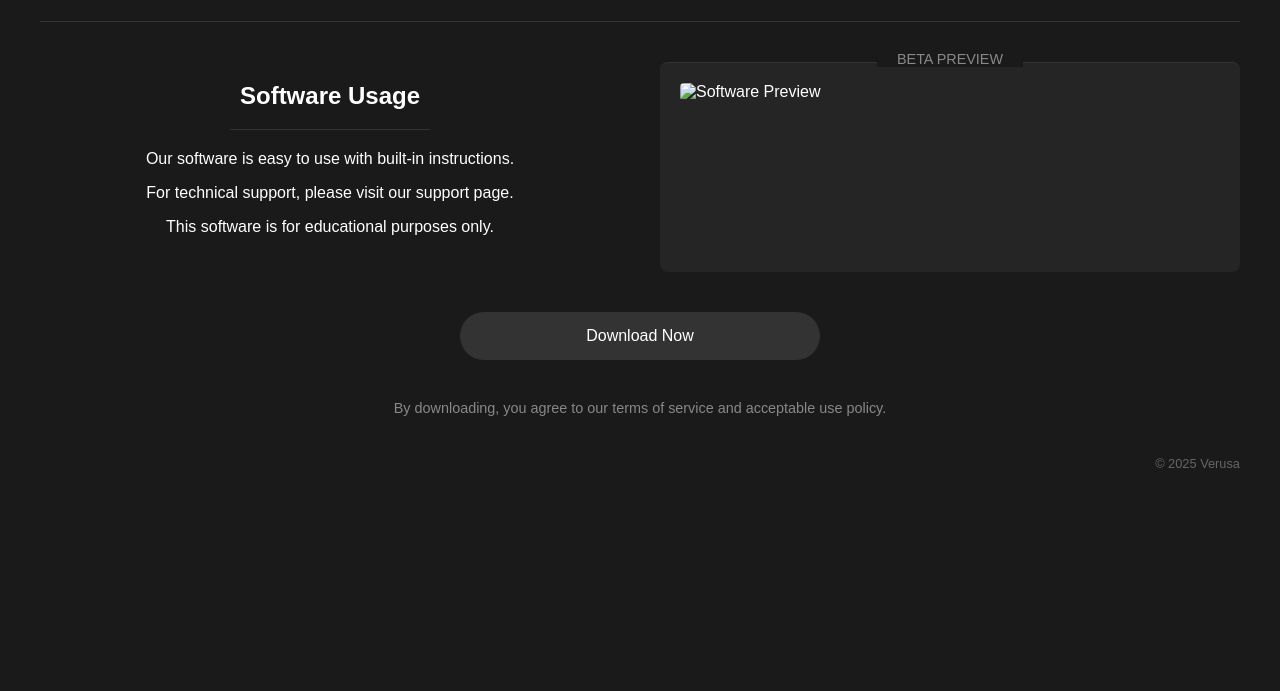
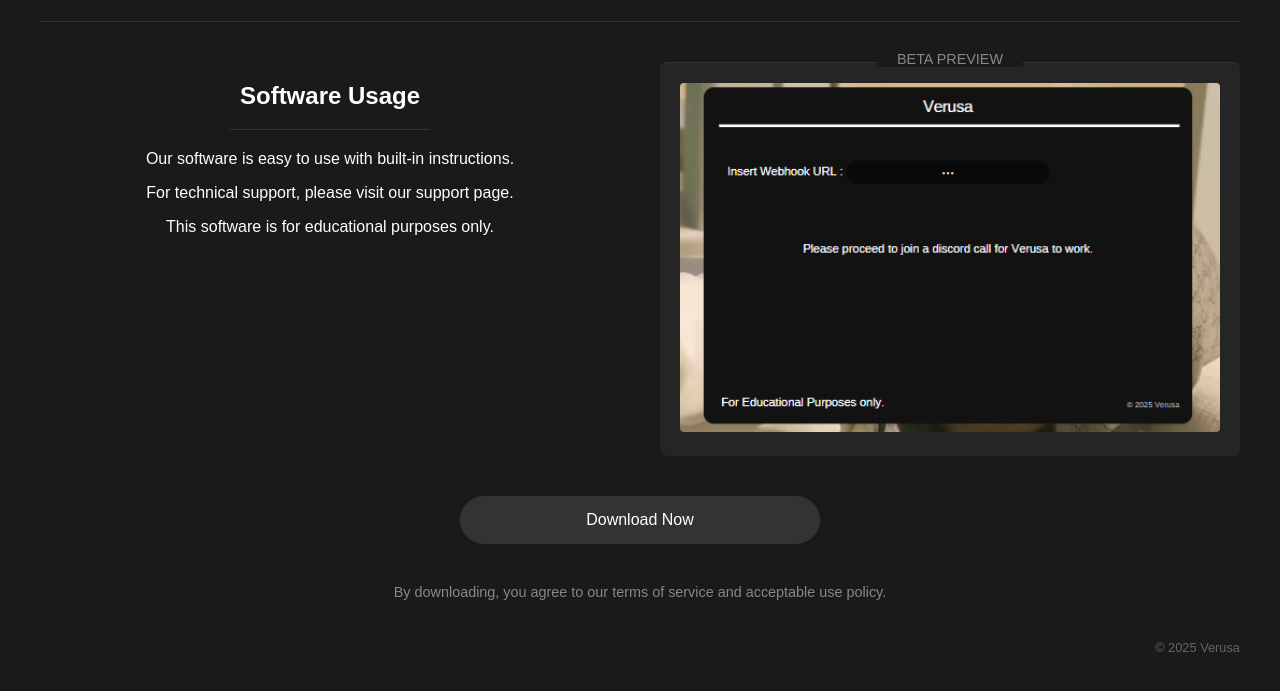
Before and after one commit to Verusa-Real/Verusa-Tool, a plain HTML site: page index.html in a window 1280 px wide. Shown: the part 119-810 px from the top of the page. Drawn offline with Linux system fonts and the light colour scheme; the site is published under a folder, as on GitHub Pages, so addresses that start at the root find nothing.

Commit message:
Update index.html

```diff
--- a/index.html
+++ b/index.html
@@ -128,7 +128,7 @@
 
         <div class="preview-section">
             <div class="preview-label">BETA PREVIEW</div>
-            <img src="/other/image.png" alt="Software Preview" class="preview-image">
+            <img src="Verusa-Tool/other/image.png" alt="Software Preview" class="preview-image">
         </div>
     </div>
 
```
